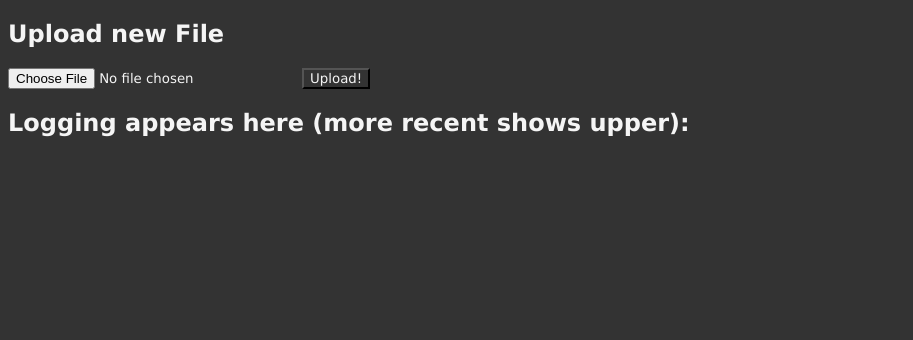
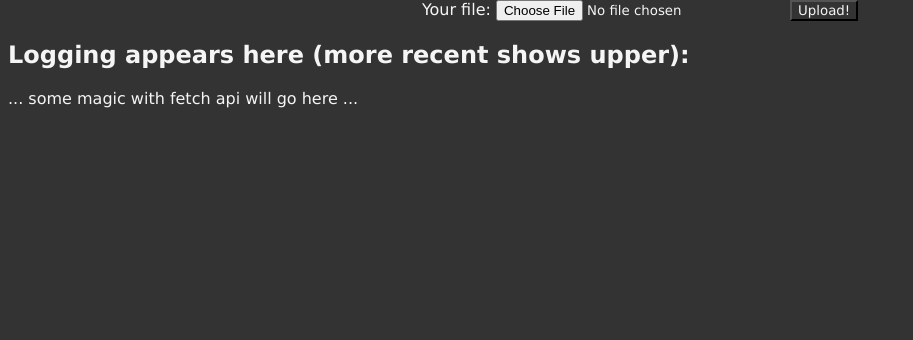
Before and after one commit to avillia/fastfile, a Flask app: template templates/upload.html in a window 1280 px wide. Shown: the part 89-429 px from the top of the page, without its empty margins (0-913 px from the left). Run offline with Flask 3, Linux system fonts and the light colour scheme; the template is opened without the code that fills it, so the values that code supplies are empty.

Commit message:
fix(front-end): adjust some css and page layout

```diff
--- a/static/main.css
+++ b/static/main.css
@@ -16,8 +16,16 @@ main {
     justify-content: space-evenly;
 }
 
+#upload_block {
+    display: flex;
+    flex-direction: row;
+    justify-content: space-evenly;
+}
+
 #logs {
     flex: 1;
+    display: flex;
+    flex-direction: column-reverse;
 }
 
 footer {
--- a/templates/upload.html
+++ b/templates/upload.html
@@ -11,18 +11,16 @@
         </header>
         <main>
             <section id="upload_block">
-                <section id="upload_form">
-                    <h2>Upload new File</h2>
-                    <form method=post enctype=multipart/form-data>
-                        <input type=file name=file>
-                        <input type=submit value=Upload!>
-                    </form>
-                </section>
+                <form method=post enctype=multipart/form-data>
+                    <label for="file">Your file:</label>
+                    <input type=file name=file>
+                    <input type=submit value=Upload!>
+                </form>
             </section>
             <section id ="logging_block">
                 <h2>Logging appears here (more recent shows upper):</h2>
                 <section id="logs">
-
+                    ... some magic with fetch api will go here ...
                 </section>
             </section>
         </main>
```
